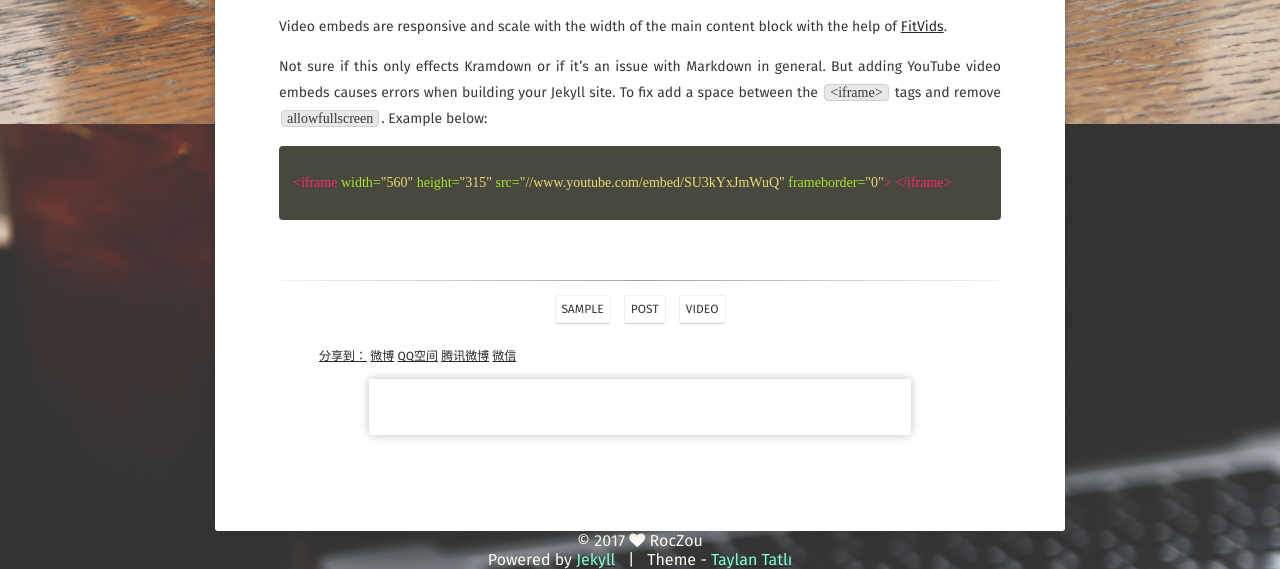
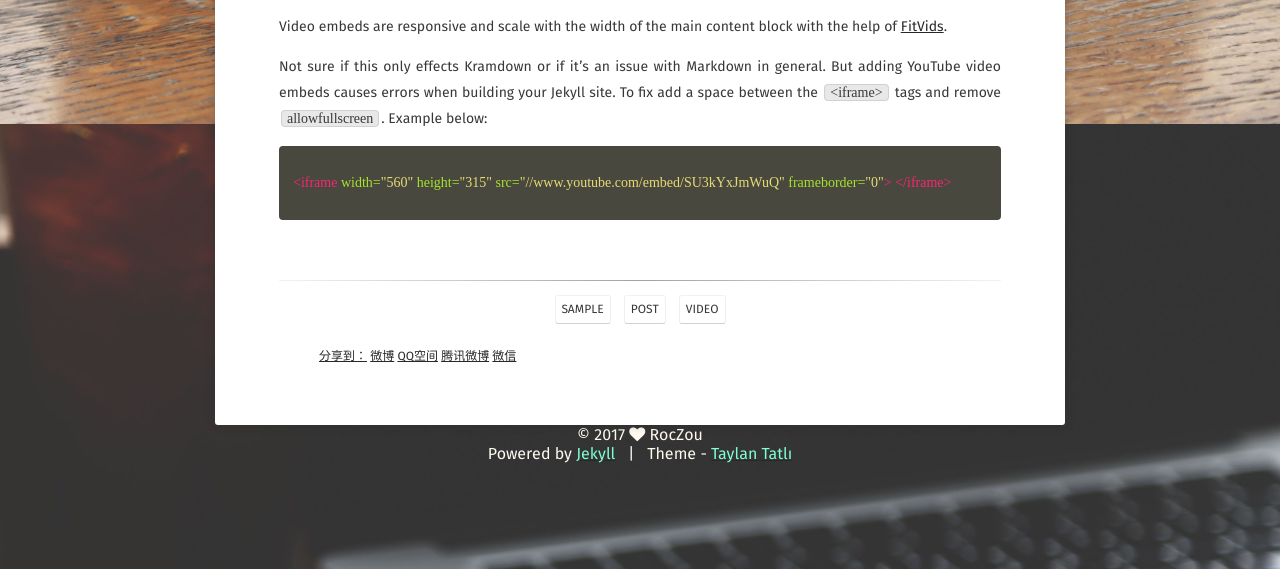
Before and after one commit to cleancp/cleancp.github.io, a Jekyll site: the page built from _posts/2013-06-25-video-post.md, in a window 1280 px wide. Shown: the part 776-1345 px from the top of the page. Built offline with Jekyll 4.4.1, drawn with Linux system fonts in a browser that asks for light colours; some web fonts are replaced; comment, search, counter and statistics services are not loaded.

Commit message:
多说 集成

```diff
--- a/_layouts/page.html
+++ b/_layouts/page.html
@@ -22,10 +22,11 @@ layout: compress
                     </a>
                 </div>
                 {{ content }}
+                {% if page.comments %}
+                <div class="ds-thread" data-thread-key='{{ page.id }}' data-title="{{ page.title }}" data-url="{{site.url}}/{{ page.url }}"></div>
+       			{% endif %}
             </div>
         </div>
-        {% if page.comments %}<div class="ds-thread" id="ds-thread" data-thread-key='{{ page.id }}' data-title="{{ page.title }}" data-url="{{site.url}}/{{ page.url }}"></div>
-        {% endif %}
         {% include footer.html %}
     </header>
 
--- a/_layouts/post.html
+++ b/_layouts/post.html
@@ -37,7 +37,7 @@ layout: compress
 			    	{% include meta.html %}
 			    </div>
 			    {% if page.comments %}
-			    <div class="ds-thread" id="ds-thread" data-thread-key='{{ page.id }}' data-title="{{ page.title }}" data-url="{{site.url}}/{{ page.url }}"></div>
+			    <div class="ds-thread" data-thread-key='{{ page.id }}' data-title="{{ page.title }}" data-url="{{site.url}}/{{ page.url }}"></div>
         		{% endif %}
             </div>
         </div>
```
